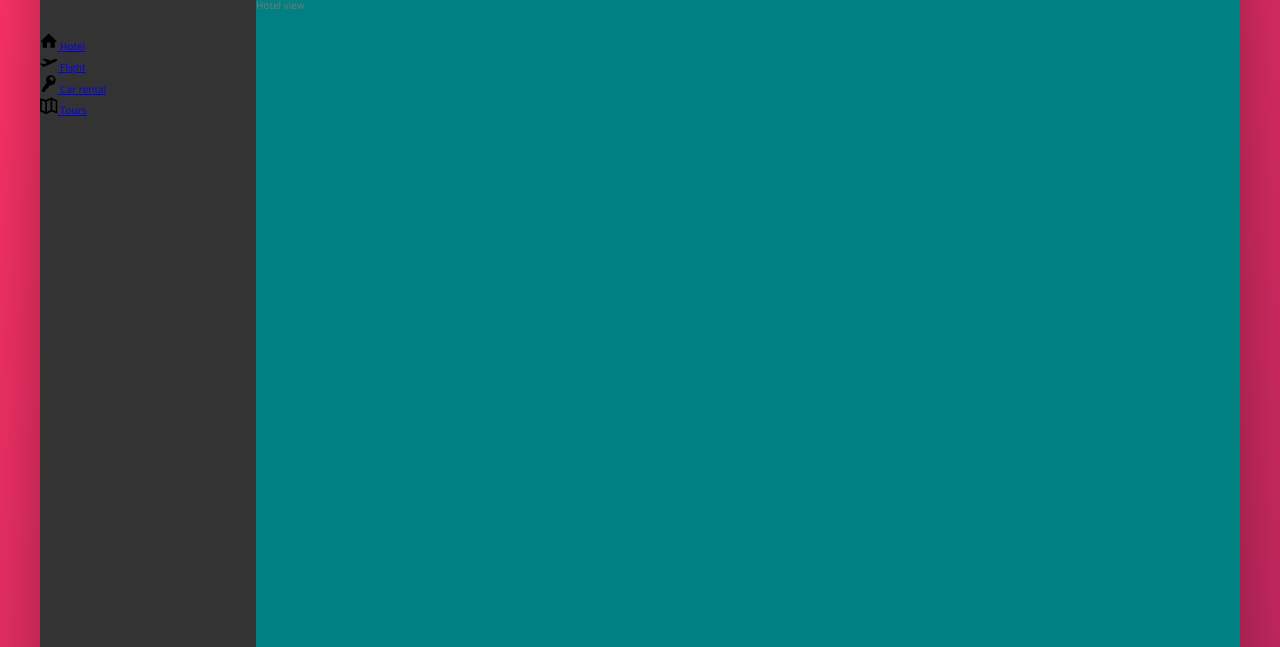
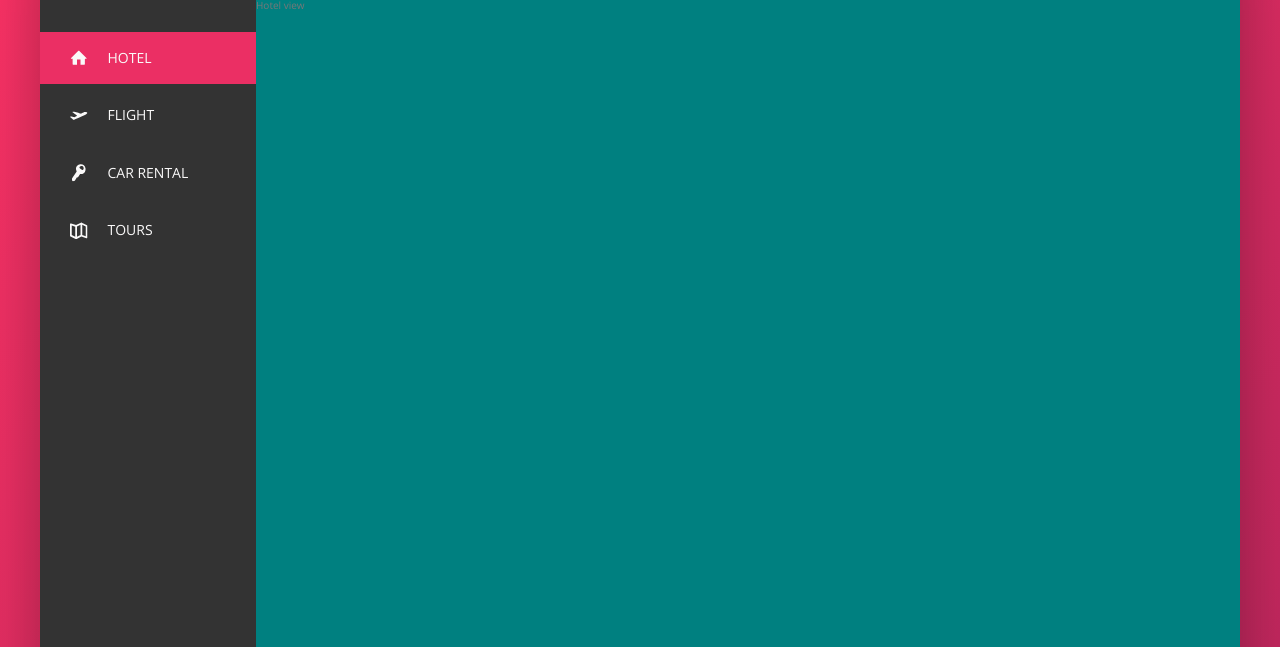
Before and after one commit to AyariAla/Trillo, a website: page index.html in a window 1280 px wide. Shown: the part 153-800 px from the top of the page. Drawn offline with nearby package versions, Linux system fonts and the light colour scheme.

Commit message:
finished navigation

```diff
--- a/index.html
+++ b/index.html
@@ -47,7 +47,7 @@
       <div class="content">
         <nav class="sidebar">
           <ul class="side-nav">
-            <li class="side-nav__item">
+            <li class="side-nav__item side-nav__item--active">
               <a href="#" class="side-nav__link">
                 <svg class="side-nav__icon">
                   <use xlink:href="img/sprite.svg#icon-home"></use>
--- a/sass/_components.scss
+++ b/sass/_components.scss
@@ -129,14 +129,65 @@
 .side-nav {
   list-style: none;
   margin-top: 3.5rem;
+  font-size: 1.4rem;
   &__item {
+    position: relative;
+    &:not(:last-child) {
+      margin-bottom: 0.5rem;
+    }
   }
-  &__link {
+
+  //HOVER ANIMATION
+  &__item::before {
+    content: '';
+    position: absolute;
+    top: 0;
+    left: 0;
+    height: 100%;
+    width: 3px;
+    background-color: var(--color-primary);
+    transform: scaleY(0);
+    //Can use transform-origin: center;
+    //or bottom which will make the transformation
+    //start from bottom
+    //cubic bezier for the timing and the aceleration
+    transition: transform 0.2s, width 0.5s cubic-bezier(1, 0, 0, 1) 0.2s,
+      background-color 0.1s;
+    // This is more precise than using transform all
+  }
+  // HOVER ANIMATION TOO
+  // --active for the first element
+  &__item:hover::before,
+  &__item--active::before {
+    transform: scaleY(1);
+    width: 100%;
+  }
+  //
+  // If the element is clicked it should get bit brighter
+  &__item:active::before {
+    background-color: var(--color-primary-light);
+  }
+  &__link:link,
+  &__link:visited {
+    color: var(--color-grey-light-1);
+    text-decoration: none;
+    text-transform: uppercase;
+    display: block;
+    padding: 1.5rem 3rem;
+
+    display: flex;
+    align-items: center;
+    //for the z-index to work
+    position: relative;
+    z-index: 10;
   }
 
   &__icon {
     height: 1.75rem;
     width: 1.75rem;
+    margin-right: 2rem;
+    // USE CURRENT TO GET THE COLOR OF THE PARENT
+    fill: currentColor;
   }
 }
 
```
Also changed, not shown: css/style.css, 1 other file.
